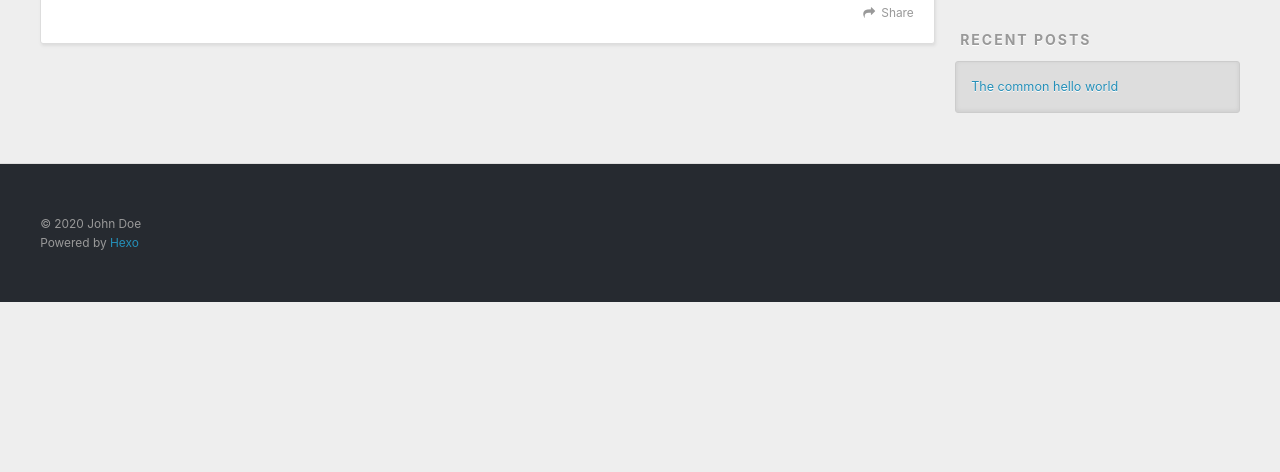
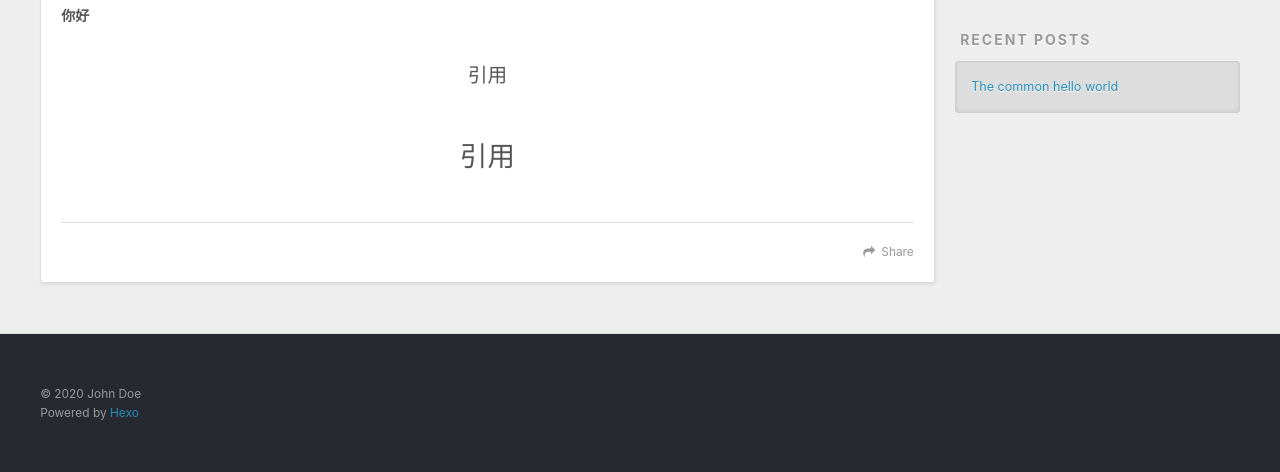
Before and after one commit to Guancc/Guancc.github.io, a plain HTML site: page 2020/09/27/The-common-hello-world/index.html in a window 1280 px wide. Shown: the part 448-920 px from the top of the page. Before the commit the page ends 800 px from the top, so only its background shows below. Drawn offline with nearby package versions, Linux system fonts and the light colour scheme.

Commit message:
Site updated: 2020-09-27 11:41:52

```diff
--- a/2020/09/27/The-common-hello-world/index.html
+++ b/2020/09/27/The-common-hello-world/index.html
@@ -7,13 +7,15 @@
 
   <title>The common hello world | Hexo</title>
   <meta name="viewport" content="width=device-width, initial-scale=1, maximum-scale=1">
-  <meta property="og:type" content="article">
+  <meta name="description" content="你好  引用  引用">
+<meta property="og:type" content="article">
 <meta property="og:title" content="The common hello world">
 <meta property="og:url" content="http://example.com/2020/09/27/The-common-hello-world/index.html">
 <meta property="og:site_name" content="Hexo">
+<meta property="og:description" content="你好  引用  引用">
 <meta property="og:locale" content="en_US">
 <meta property="article:published_time" content="2020-09-27T03:02:33.000Z">
-<meta property="article:modified_time" content="2020-09-27T03:02:33.354Z">
+<meta property="article:modified_time" content="2020-09-27T03:41:12.908Z">
 <meta property="article:author" content="John Doe">
 <meta name="twitter:card" content="summary">
 
@@ -86,11 +88,18 @@
 
     <div class="article-entry" itemprop="articleBody">
 
+        <p><strong>你好</strong></p>
+<blockquote>
+<p>引用</p>
+<blockquote>
+<p>引用</p>
+</blockquote>
+</blockquote>
 
 
     </div>
     <footer class="article-footer">
-      <a data-url="http://example.com/2020/09/27/The-common-hello-world/" data-id="ckfkjwc6e00005o926cjo17jf" class="article-share-link">Share</a>
+      <a data-url="http://example.com/2020/09/27/The-common-hello-world/" data-id="ckfkk3ugr00009i9263aj8dmj" class="article-share-link">Share</a>
 
 
     </footer>
```
Also changed, not shown: index.html (+8 -1 lines).
